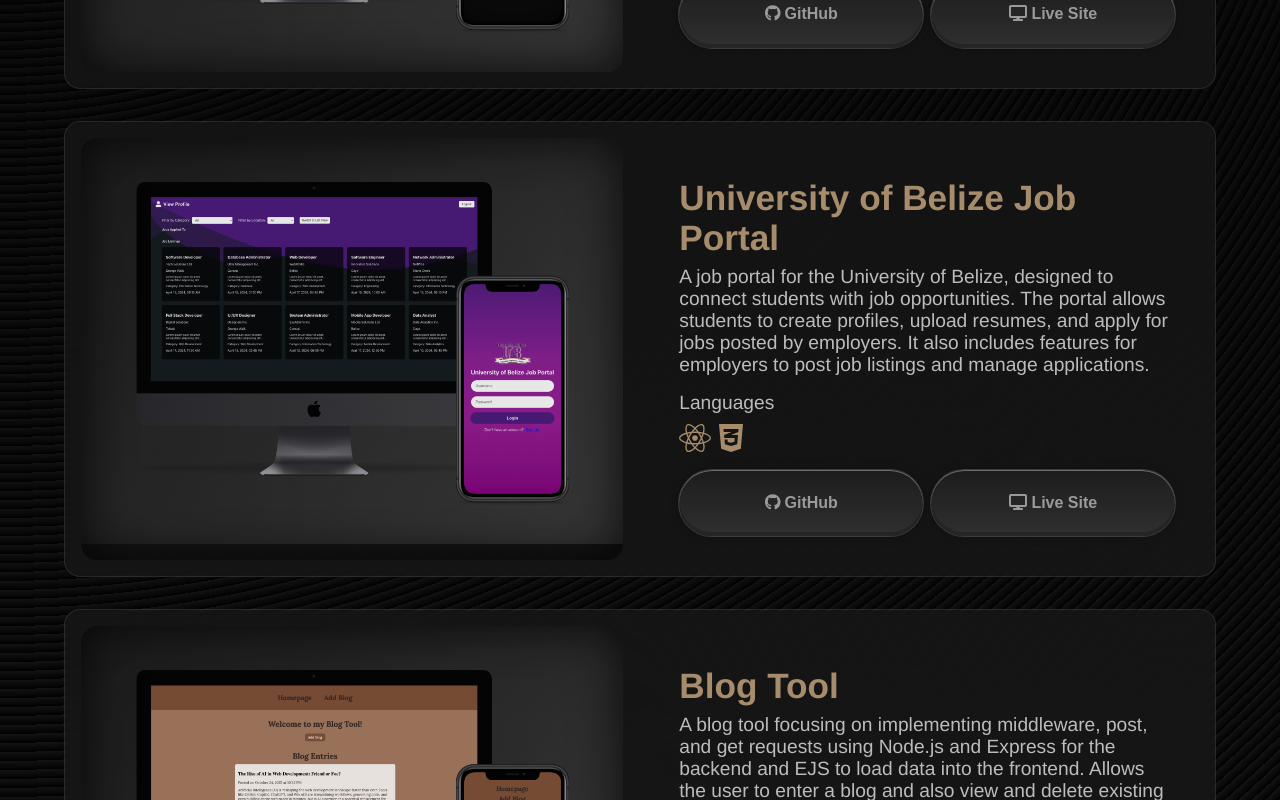
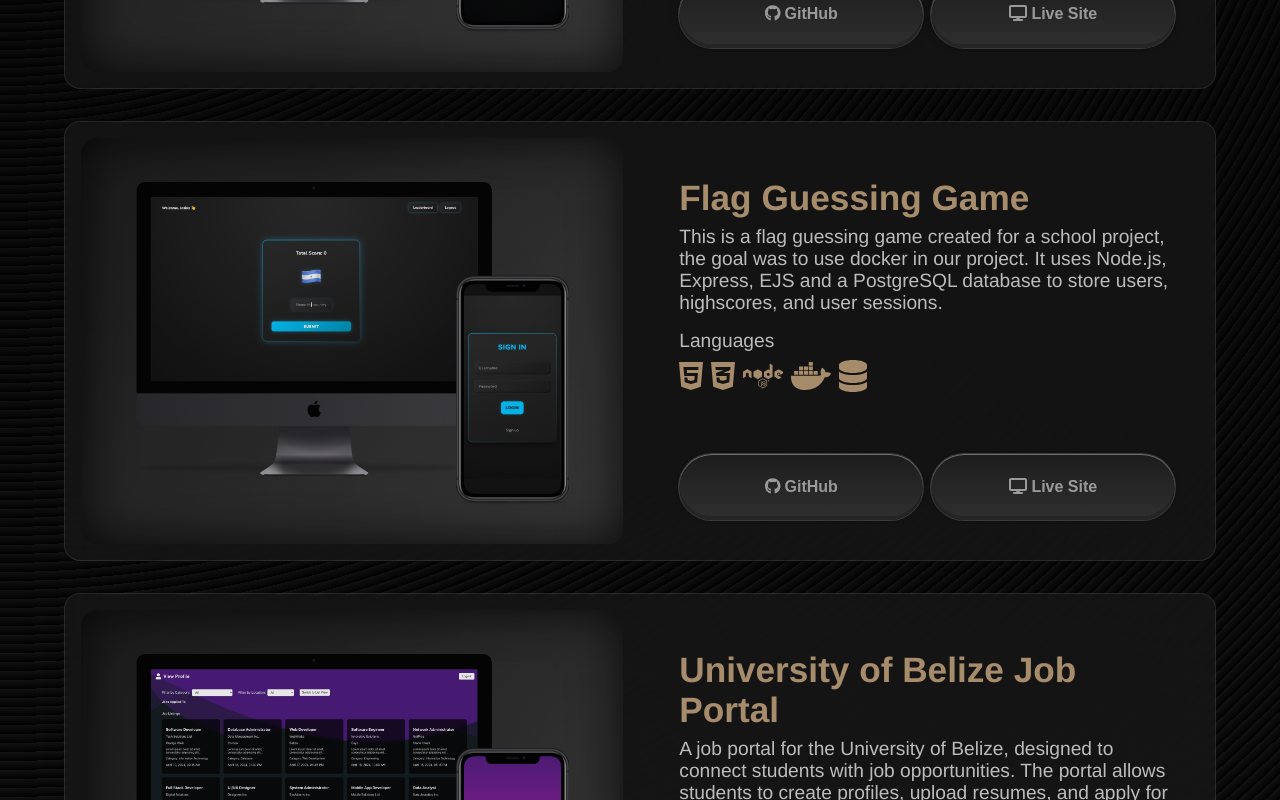
Before and after one commit to josiasmanzur02/portfolio, a React (Create React App) app: page / in a window 1280 px wide. Shown: the part 1300-2100 px from the top of the page. Built offline with nearby package versions, Linux system fonts and the light colour scheme.

Commit message:
Addition of flag guessing project

```diff
--- a/src/components/Projects.jsx
+++ b/src/components/Projects.jsx
@@ -1,4 +1,3 @@
-import React, { useEffect } from "react";
 import "../css/Projects.css";
 import gsap from "gsap";
 import ScrollTrigger from "gsap/ScrollTrigger";
@@ -11,9 +10,11 @@
   faCss3Alt,
   faJs,
   faReact,
-  faNode
+  faNode,
+  faDocker
 } from "@fortawesome/free-brands-svg-icons";
-import { faDisplay } from "@fortawesome/free-solid-svg-icons";
+import { faDisplay, faDatabase } from "@fortawesome/free-solid-svg-icons";
+
 
 gsap.registerPlugin(ScrollTrigger, ScrollSmoother);
 
@@ -30,6 +31,22 @@
       { name: "HTML5", icon: faHtml5 },
       { name: "CSS3", icon: faCss3Alt },
       { name: "Node.js", icon: faNode }
+    ],
+  },
+  {
+    imageSrc: "/portfolio/images/flag-guess-game.png",
+    altText: "Flag Guessing Game",
+    captionText: "Flag Guessing Game",
+    description:
+      "This is a flag guessing game created for a school project, the goal was to use docker in our project. It uses Node.js, Express, EJS and a PostgreSQL database to store users, highscores, and user sessions.",
+    githubUrl: "https://github.com/josiasmanzur02/sysadmin-login-docker",
+    liveUrl: "https://sysadmin-login-docker.onrender.com",
+    languages: [
+      { name: "HTML5", icon: faHtml5 },
+      { name: "CSS3", icon: faCss3Alt },
+      { name: "Node.js", icon: faNode },
+      { name: "Docker", icon: faDocker},
+      { name: "PostgreSQL", icon: faDatabase}
     ],
   },
   {
```
Also changed, not shown: public/images/flag-guess-game.png (added).
